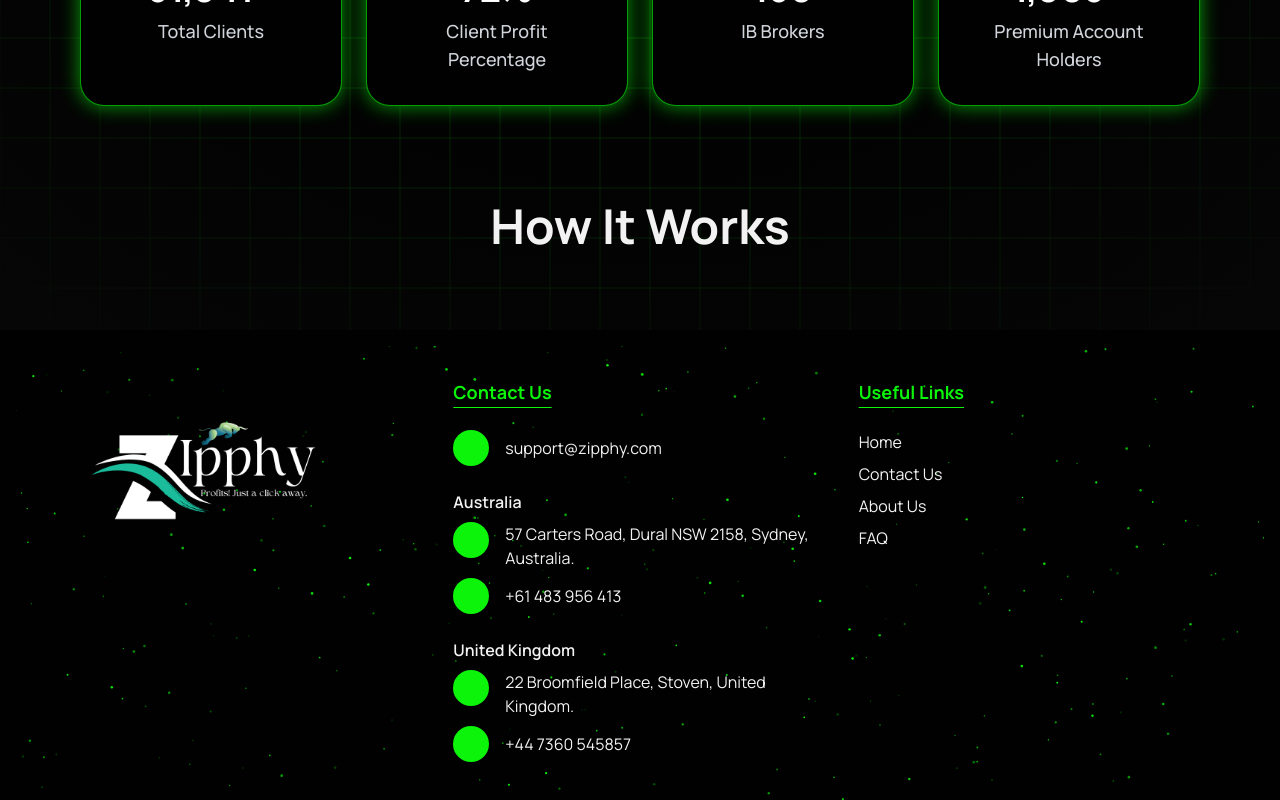
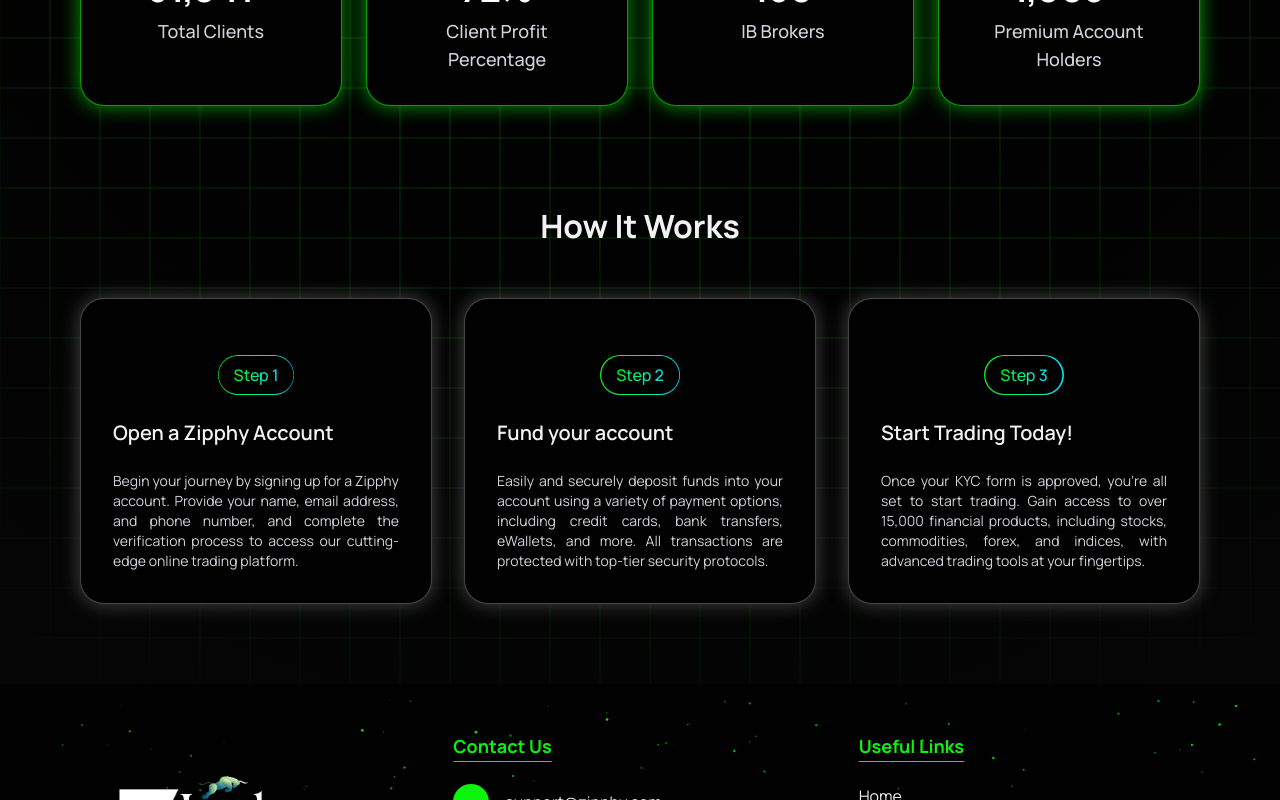
Before and after one commit to zafar-m3n/zipphy-new, a React (Vite) app: page / in a window 1280 px wide. Shown: the part 1460-2260 px from the top of the page. Built offline with nearby package versions, Linux system fonts and the light colour scheme; some icons are missing.

Commit message:
How It Works

```diff
--- a/src/pages/home/components/HowItWorks.jsx
+++ b/src/pages/home/components/HowItWorks.jsx
@@ -1,25 +1,72 @@
 import React from "react";
-import { stocks } from "@/data/data";
 import Icon from "@/components/ui/Icon";
 import AnimatedContent from "@/components/animated/AnimatedContent";
-import ShinyText from "@/components/animated/ShinyText";
+import SpotlightCard from "@/components/animated/SpotlightCard";
+import GradientText from "@/components/animated/GradientText";
+import useWidth from "@/hooks/useWidth";
+
+const steps = [
+  {
+    title: "Open a Zipphy Account",
+    description:
+      "Begin your journey by signing up for a Zipphy account. Provide your name, email address, and phone number, and complete the verification process to access our cutting-edge online trading platform.",
+    icon: "solar:user-id-linear",
+  },
+  {
+    title: "Fund your account",
+    description:
+      "Easily and securely deposit funds into your account using a variety of payment options, including credit cards, bank transfers, eWallets, and more. All transactions are protected with top-tier security protocols.",
+    icon: "tabler:credit-card",
+  },
+  {
+    title: "Start Trading Today!",
+    description:
+      "Once your KYC form is approved, you’re all set to start trading. Gain access to over 15,000 financial products, including stocks, commodities, forex, and indices, with advanced trading tools at your fingertips.",
+    icon: "flowbite:chart-outline",
+  },
+];
 
 const HowItWorks = () => {
+  const { width, breakpoints } = useWidth();
+  const isMobile = width < breakpoints.md;
+
   return (
+    <section className="container mx-auto p-8 lg:p-16">
+      <h2 className="text-[2rem] font-bold text-secondary text-center mb-12">How It Works</h2>
+      <div className="grid grid-cols-1 md:grid-cols-3 gap-8">
+        {steps.map((step, index) => (
           <AnimatedContent
+            key={index}
             distance={100}
-      direction="horizontal"
-      reverse={true}
+            direction={isMobile ? "horizontal" : "vertical"}
+            reverse={isMobile ? true : false}
             config={{ tension: 50, friction: 25 }}
             initialOpacity={0.0}
             animateOpacity
             scale={1.0}
             threshold={0.1}
           >
-      <section className="container mx-auto p-8 lg:p-16">
-        <h2 className="text-xl md:text-3xl xl:text-5xl font-bold text-center">How It Works</h2>
+            <SpotlightCard spotlightColor="#0bf40a77" borderColor="#93939377" className="relative">
+              <div className="relative flex flex-col space-y-6">
+                <div className="absolute inset-0 flex items-center justify-center">
+                  <Icon icon={step.icon} width={200} className="text-[#0bf40a] opacity-15" />
+                </div>
+                <GradientText
+                  colors={["#0bf40a", "#0ae0f4", "#0bf40a", "#0bf40a"]}
+                  animationSpeed={3}
+                  showBorder={true}
+                  className="px-4 py-2 mx-0 z-10"
+                >
+                  Step {index + 1}
+                </GradientText>
+                <h3 className="text-xl font-semibold z-10">{step.title}</h3>
+                <p className="text-sm text-gray-300 text-justify z-10">{step.description}</p>
+              </div>
+            </SpotlightCard>
+          </AnimatedContent>
+        ))}
+      </div>
     </section>
-    </AnimatedContent>
   );
 };
 
--- a/src/pages/home/components/Welcome.jsx
+++ b/src/pages/home/components/Welcome.jsx
@@ -58,13 +58,13 @@
     >
       <section className="container mx-auto flex flex-col lg:flex-row lg:space-x-6 items-center justify-between p-8 lg:p-16 animate-appear-left animation-range-entryCover animation-timeline-view">
         <div className="lg:w-1/2 text-center lg:text-left space-y-6">
-          <h2 className="text-xl md:text-3xl font-bold text-secondary">
+          <h2 className="text-[2rem] font-bold text-secondary">
             Trading Dreams Powered by
             <ShinyText
               text="Zipphy"
               textColor="#0bf40abb"
               shineColor="#0bf40a"
-              className="ms-2 text-2xl md:text-4xl italic"
+              className="ms-2 text-[2rem] italic"
             />
           </h2>
           <p className="text-sm md:text-base text-justify">
```
Lines whose indentation alone changed are shown as unchanged.
